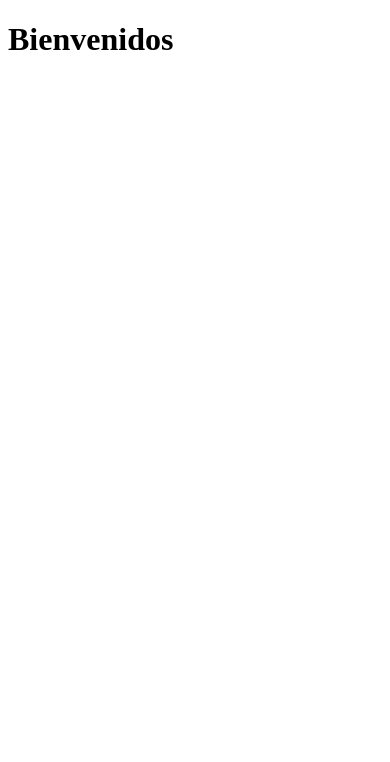
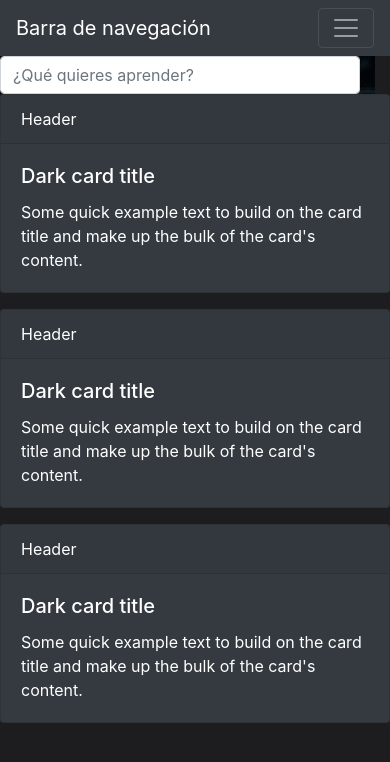
Before and after one commit to AMGA1198/Emi2, a PHP site: page /Index.html in a window 390 px wide. Shown: the top 762 px of the page. Run offline with PHP 8.4, Linux system fonts and the light colour scheme.

Commit message:
Upload Project

```diff
--- a/Index.html
+++ b/Index.html
@@ -4,9 +4,141 @@
     <meta charset="UTF-8">
     <meta name="viewport" content="width=device-width, initial-scale=1.0">
     <meta http-equiv="X-UA-Compatible" content="ie=edge">
+
+    <link href="https://stackpath.bootstrapcdn.com/bootstrap/4.3.1/css/bootstrap.min.css" rel="stylesheet" integrity="sha384-ggOyR0iXCbMQv3Xipma34MD+dH/1fQ784/j6cY/iJTQUOhcWr7x9JvoRxT2MZw1T" crossorigin="anonymous">
+
+    <link href="https://stackpath.bootstrapcdn.com/bootstrap/4.3.1/css/bootstrap.min.css" rel="stylesheet">
     <title>Myself</title>
 </head>
-<body>
+<body style="background-color: #1d1d1f;">
+    <!--<nav class="navbar navbar-expand-lg navbar-dark bg-dark">
+    <a class="navbar-brand" href="#"><font style="vertical-align: inherit;"><font style="vertical-align: inherit;">Barra de navegación</font></font></a>
+    <button class="navbar-toggler" type="button" data-toggle="collapse" data-target="#navbarColor01" aria-controls="navbarColor01" aria-expanded="false" aria-label="Toggle navigation">
+      <span class="navbar-toggler-icon"></span>
+    </button>
+
+    <div class="collapse navbar-collapse" id="navbarColor01">
+      <ul class="navbar-nav mr-auto">
+        <li class="nav-item active">
+          <a class="nav-link" href="#"><font style="vertical-align: inherit;"><font style="vertical-align: inherit;">Inicio </font></font><span class="sr-only"><font style="vertical-align: inherit;"><font style="vertical-align: inherit;">(actual)</font></font></span></a>
+        </li>
+        <li class="nav-item">
+          <a class="nav-link" href="#"><font style="vertical-align: inherit;"><font style="vertical-align: inherit;">Caracteristicas</font></font></a>
+        </li>
+        <li class="nav-item">
+          <a class="nav-link" href="#"><font style="vertical-align: inherit;"><font style="vertical-align: inherit;">Precios</font></font></a>
+        </li>
+        <li class="nav-item">
+          <a class="nav-link" href="#"><font style="vertical-align: inherit;"><font style="vertical-align: inherit;">Acerca de</font></font></a>
+        </li>
+      </ul>
+      <form class="form-inline">
+        <input class="form-control mr-sm-2" type="search" placeholder="Search" aria-label="Buscar">
+        <button class="btn btn-outline-info my-2 my-sm-0" type="submit"><font style="vertical-align: inherit;"><font style="vertical-align: inherit;">Buscar</font></font></button>
+      </form>
+    </div>
+  </nav>
     <h1>Bienvenidos</h1>
+    <div>
+        <input type="button" class="btn btn-primary" value="clickme">
+        <input type="button" class="btn btn-warning" value="clickme">
+        <input type="button" class="btn btn-success" value="clickme">
+        <input type="button" class="btn btn-danger" value="clickme">
+        <div class="alert alert-primary" role="alert">
+          A simple primary alert—check it out!
+        </div>
+        <div class="alert alert-primary" role="alert">
+  A simple primary alert with <a href="#" class="alert-link">an example link</a>. Give it a click if you like.
+</div>
+<div class="alert alert-success" role="alert">
+  <h4 class="alert-heading">Well done!</h4>
+  <p>Aww yeah, you successfully read this important alert message. This example text is going to run a bit longer so that you can see how spacing within an alert works with this kind of content.</p>
+  <hr>
+  <p class="mb-0">Whenever you need to, be sure to use margin utilities to keep things nice and tidy.</p>
+</div>
+</div>-->
+
+
+<!--<div class="row" >
+    <div class="col-md-4">Columna1
+        <div class="row" >
+            <div class="col-md-4">Columna1</div>
+            <div class="col-md-4">Columna2</div>
+            <div class="col-md-4">Columna3</div>
+
+        </div>
+    </div>
+    <div class="col-md-4">Columna2</div>
+    <div class="col-md-4">Columna3</div>
+
+</div>-->
+<div class="row">
+
+</div>
+    <nav class="navbar navbar-expand-lg navbar-dark bg-dark">
+    <a class="navbar-brand" href="#"><font style="vertical-align: inherit;"><font style="vertical-align: inherit;">Barra de navegación</font></font></a>
+    <button class="navbar-toggler" type="button" data-toggle="collapse" data-target="#navbarColor01" aria-controls="navbarColor01" aria-expanded="false" aria-label="Toggle navigation">
+      <span class="navbar-toggler-icon"></span>
+    </button>
+
+    <div class="collapse navbar-collapse" id="navbarColor01">
+      <ul class="navbar-nav mr-auto">
+        <li class="nav-item active">
+          <a class="nav-link" href="#"><font style="vertical-align: inherit;"><font style="vertical-align: inherit;">Inicio </font></font><span class="sr-only"><font style="vertical-align: inherit;"><font style="vertical-align: inherit;">(actual)</font></font></span></a>
+        </li>
+        <li class="nav-item">
+          <a class="nav-link" href="#"><font style="vertical-align: inherit;"><font style="vertical-align: inherit;">Caracteristicas</font></font></a>
+        </li>
+        <li class="nav-item">
+          <a class="nav-link" href="#"><font style="vertical-align: inherit;"><font style="vertical-align: inherit;">Precios</font></font></a>
+        </li>
+        <li class="nav-item">
+          <a class="nav-link" href="#"><font style="vertical-align: inherit;"><font style="vertical-align: inherit;">Acerca de</font></font></a>
+        </li>
+      </ul>
+      <form class="form-inline">
+        <input class="form-control mr-sm-2" type="search" placeholder="Search" aria-label="Buscar">
+        <button class="btn btn-outline-info my-2 my-sm-0" type="submit"><font style="vertical-align: inherit;"><font style="vertical-align: inherit;">Buscar</font></font></button>
+      </form>
+    </div>
+  </nav>
+  <div class="row" style="background-image: url('wp.jpg'); width: 100%; height: 100%; ">
+  <div class="col-md-4">
+      <input data-purpose="home-quick-search-box" name="q" placeholder="¿Qué quieres aprender?" autocomplete="off" id="search-field-home" class="form-control" value="">
+  </div>
+
+  </div>
+</div>
+<div class="row">
+    <div class="col-md-4">
+        <div class="card text-white bg-dark mb-3" style="max-width: 100%; max-height: 100%">
+          <div class="card-header">Header</div>
+          <div class="card-body">
+            <h5 class="card-title">Dark card title</h5>
+            <p class="card-text">Some quick example text to build on the card title and make up the bulk of the card's content.</p>
+          </div>
+        </div>
+    </div>
+    <div class="col-md-4">
+        <div class="card text-white bg-dark mb-3" style="max-width: 100%; max-height: 100%">
+  <div class="card-header">Header</div>
+  <div class="card-body">
+    <h5 class="card-title">Dark card title</h5>
+    <p class="card-text">Some quick example text to build on the card title and make up the bulk of the card's content.</p>
+  </div>
+</div>
+    </div>
+    <div class="col-md-4">
+        <div class="card text-white bg-dark mb-3" style="max-width: 100%; max-height: 100%">
+      <div class="card-header">Header</div>
+      <div class="card-body">
+        <h5 class="card-title">Dark card title</h5>
+        <p class="card-text">Some quick example text to build on the card title and make up the bulk of the card's content.</p>
+      </div>
+    </div>
+    </div>
+</div>
+</div>
+</div>
 </body>
 </html>
--- a/Index.php
+++ b/Index.php
@@ -1 +1 @@
-<?php header("Location:Index.html"); ?>
+<?php header('Location:Index.html'); ?>
```
Also changed, not shown: electro.gif (added), wp.jpg (added).
